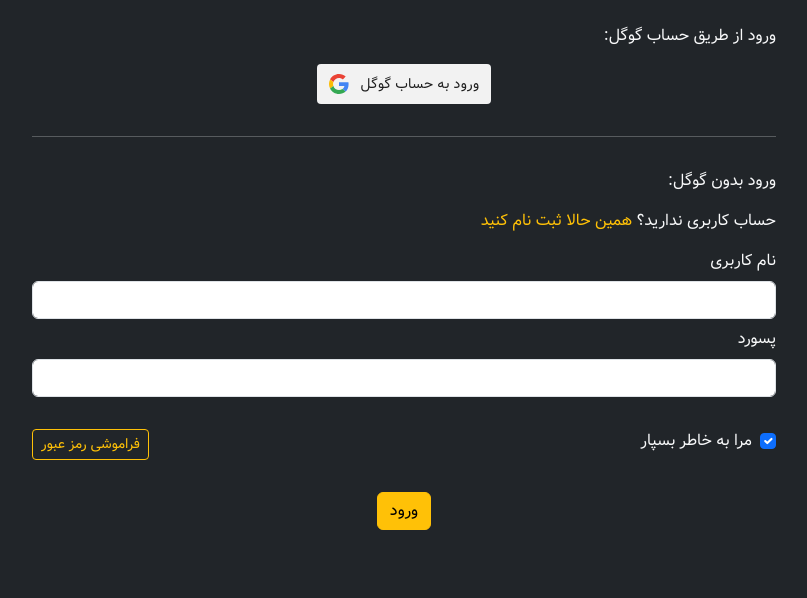
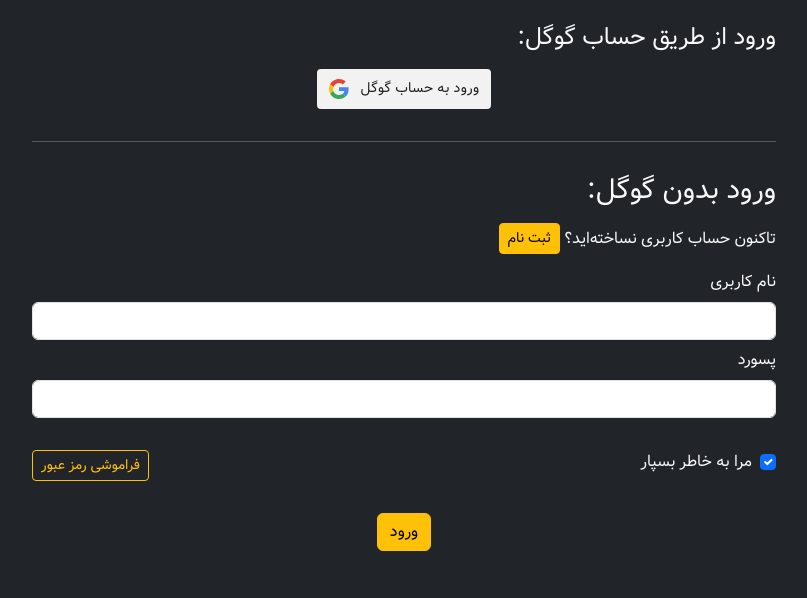
Before and after one commit to bardianz/blackcut-django, a Django app: page /account/login/ in a window 1280 px wide. Shown: the part 57-655 px from the top of the page, without its empty margins (236-1043 px from the left). Run offline with Django 5.2, Linux system fonts and the light colour scheme.

Commit message:
change login page template

```diff
--- a/templates/account/login.html
+++ b/templates/account/login.html
@@ -9,9 +9,9 @@
 
             <div id="google-login">
 
-                <p dir="rtl">
+                <h4 class="mb-2 pb-2" dir="rtl">
                     ورود از طریق حساب گوگل:
-                </p>
+                </h4>
 
                 <div class="text-center pb-2" dir="ltr">
                     <!-- <a class="btn btn-primary" href="{% url 'social:begin' 'google-oauth2' %}" role="button">ادامه با گوگل</a> -->
@@ -41,14 +41,15 @@
 
 
 
-            <p class="mb-2 pb-2" dir="rtl">
+            <h3 class="mb-2 pb-2" dir="rtl">
                 ورود بدون گوگل:
-            </p>
+            </h3>
 
 
 
             <p class="fs-6 mb-2 pb-2" dir="rtl">
-             حساب کاربری ندارید؟ <a class="link-warning link-underline-warning link-offset-2 link-offset-3-hover link-underline link-underline-opacity-0 link-underline-opacity-75-hover" href="{% url "account:register" %}"> همین حالا ثبت نام کنید</a>
+             تاکنون حساب کاربری نساخته‌اید؟
+             <a class="btn btn-warning btn-sm link-underline-warning link-offset-2 link-offset-3-hover link-underline link-underline-opacity-0 link-underline-opacity-75-hover" href="{% url "account:register" %}"> ثبت نام </a>
             </p>
 
             <form method="post">
```
